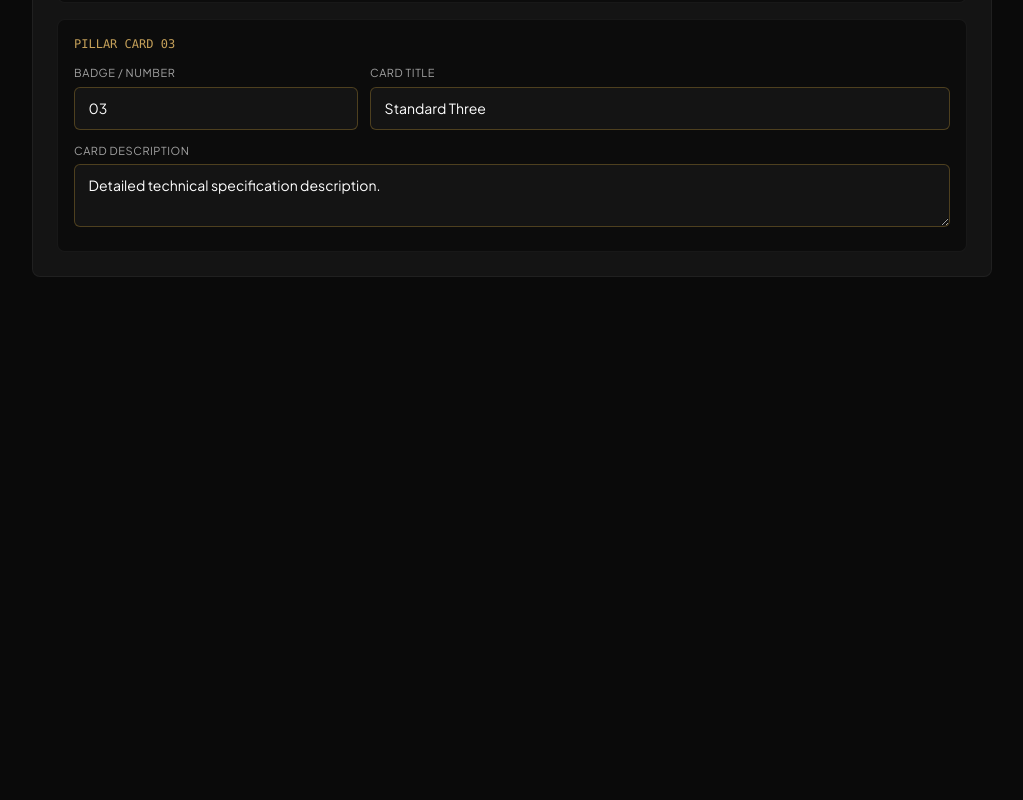
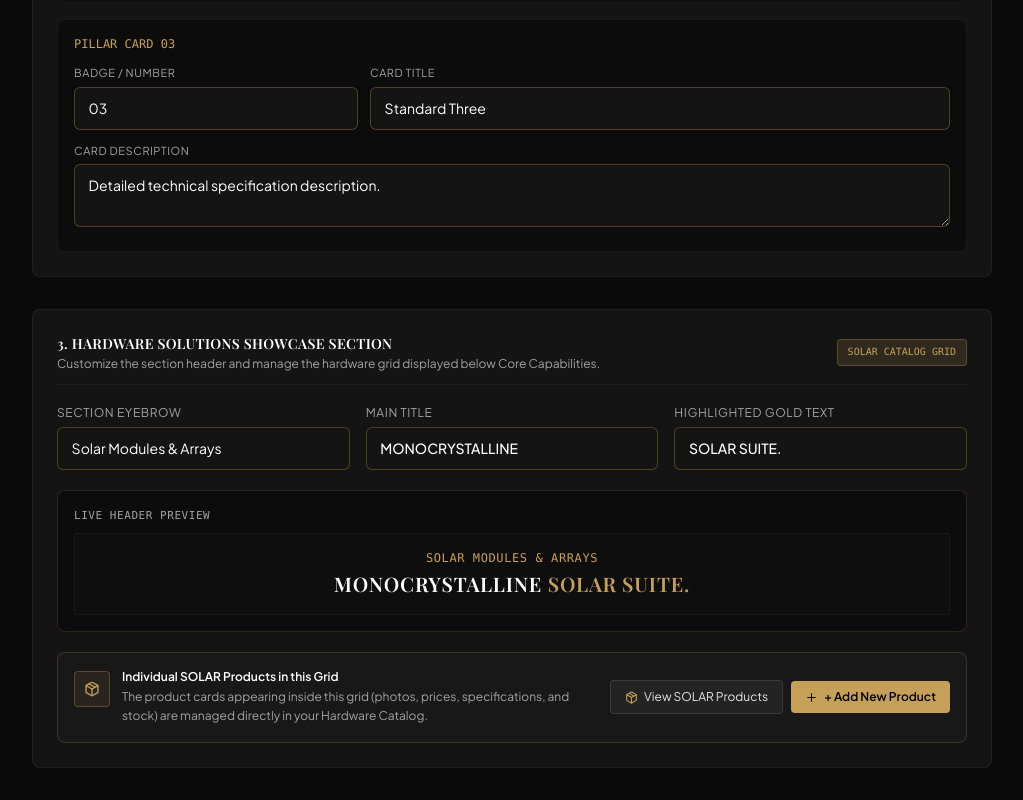
Before and after one commit to Satyacoder-31/shivansh-enterprises-, a Next.js app: page /admin/content/solar in a window 1280 px wide. Shown: the part 1721-2521 px from the top of the page, without its empty margins (256-1279 px from the left). Before the commit the page ends 2030 px from the top, so only its background shows below. Built offline with nearby package versions, Linux system fonts and the light colour scheme; no server answers; the database is empty; a web font is replaced by a local one.

Commit message:
feat(admin): make authentic cctv solutions showcase header editable and integrate product catalog link

```diff
--- a/app/admin/content/DomainPageManagerClient.tsx
+++ b/app/admin/content/DomainPageManagerClient.tsx
@@ -2,16 +2,18 @@
 
 import React, { useState } from "react";
 import { useRouter } from "next/navigation";
+import Link from "next/link";
 import type { PageSection } from "@/types/database";
 import { savePageSection } from "@/lib/actions/admin";
 import MediaUploadInput from "@/components/admin/MediaUploadInput";
-import { Save, Check, ExternalLink, ShieldCheck, Zap, Sun } from "lucide-react";
+import { Save, Check, ExternalLink, ShieldCheck, Zap, Sun, Package, Plus } from "lucide-react";
 
 interface DomainPageManagerClientProps {
   pageSlug: "cctv" | "led" | "solar";
   pageTitle: string;
   initialHeroBanner: PageSection | null;
   initialStandards: PageSection | null;
+  initialProductsHeader?: PageSection | null;
 }
 
 export default function DomainPageManagerClient({
@@ -19,6 +21,7 @@
   pageTitle,
   initialHeroBanner,
   initialStandards,
+  initialProductsHeader,
 }: DomainPageManagerClientProps) {
   const router = useRouter();
   const [saving, setSaving] = useState(false);
@@ -44,6 +47,27 @@
       { num: "02", title: "Standard Two", desc: "Detailed technical specification description." },
       { num: "03", title: "Standard Three", desc: "Detailed technical specification description." }
     ]
+  );
+
+  // Products Showcase Section State
+  const defaultProductsSubtitle =
+    pageSlug === "cctv" ? "Verified Hardware" :
+    pageSlug === "led" ? "Verified Fixtures" : "Solar Modules & Arrays";
+  const defaultProductsTitle =
+    pageSlug === "cctv" ? "AUTHENTIC CCTV" :
+    pageSlug === "led" ? "ARCHITECTURAL" : "MONOCRYSTALLINE";
+  const defaultProductsHighlight =
+    pageSlug === "cctv" ? "SOLUTIONS." :
+    pageSlug === "led" ? "LED SUITE." : "SOLAR SUITE.";
+
+  const [productsSubtitle, setProductsSubtitle] = useState(
+    initialProductsHeader?.subtitle || defaultProductsSubtitle
+  );
+  const [productsTitle, setProductsTitle] = useState(
+    initialProductsHeader?.title || defaultProductsTitle
+  );
+  const [productsHighlight, setProductsHighlight] = useState(
+    initialProductsHeader?.content?.highlighted_text || defaultProductsHighlight
   );
 
   const updatePillar = (index: number, field: "num" | "title" | "desc", val: string) => {
@@ -88,6 +112,20 @@
           pillars: pillars,
         },
         display_order: 2,
+        is_active: true,
+      });
+
+      // 3. Save Products Showcase Section Header
+      await savePageSection({
+        page_slug: pageSlug,
+        section_key: "products_header",
+        title: productsTitle,
+        subtitle: productsSubtitle,
+        description: "",
+        content: {
+          highlighted_text: productsHighlight,
+        },
+        display_order: 3,
         is_active: true,
       });
 
@@ -388,6 +426,114 @@
           ))}
         </div>
       </div>
+
+      {/* 3. Products Hardware Showcase Section ("Authentic Solutions") */}
+      <div className="bg-[#141414] border border-white/5 rounded-lg p-6 space-y-5">
+        <div className="border-b border-white/5 pb-3 flex flex-col sm:flex-row sm:items-center justify-between gap-3">
+          <div>
+            <h2 className="text-sm font-serif text-white tracking-wide uppercase">
+              3. Hardware Solutions Showcase Section
+            </h2>
+            <p className="text-xs text-neutral-400 mt-0.5">
+              Customize the section header and manage the hardware grid displayed below Core Capabilities.
+            </p>
+          </div>
+          <span className="px-2.5 py-1 rounded text-[10px] font-mono uppercase bg-[#c5a059]/15 text-[#c5a059] border border-[#c5a059]/30 self-start sm:self-auto">
+            {pageSlug.toUpperCase()} Catalog Grid
+          </span>
+        </div>
+
+        <div className="grid grid-cols-1 sm:grid-cols-3 gap-4">
+          <div>
+            <label className="block text-xs uppercase tracking-wider text-neutral-400 mb-1.5">
+              Section Eyebrow
+            </label>
+            <input
+              type="text"
+              value={productsSubtitle}
+              onChange={(e) => setProductsSubtitle(e.target.value)}
+              placeholder="e.g. Verified Hardware"
+              className="w-full bg-[#1c1c1c] border border-white/10 rounded px-3 py-2 text-xs text-white focus:border-[#c5a059] focus:outline-none"
+            />
+          </div>
+
+          <div>
+            <label className="block text-xs uppercase tracking-wider text-neutral-400 mb-1.5">
+              Main Title
+            </label>
+            <input
+              type="text"
+              value={productsTitle}
+              onChange={(e) => setProductsTitle(e.target.value)}
+              placeholder="e.g. AUTHENTIC CCTV"
+              className="w-full bg-[#1c1c1c] border border-white/10 rounded px-3 py-2 text-xs text-white focus:border-[#c5a059] focus:outline-none font-medium"
+            />
+          </div>
+
+          <div>
+            <label className="block text-xs uppercase tracking-wider text-neutral-400 mb-1.5">
+              Highlighted Gold Text
+            </label>
+            <input
+              type="text"
+              value={productsHighlight}
+              onChange={(e) => setProductsHighlight(e.target.value)}
+              placeholder="e.g. SOLUTIONS."
+              className="w-full bg-[#1c1c1c] border border-white/10 rounded px-3 py-2 text-xs text-[#c5a059] focus:border-[#c5a059] focus:outline-none font-medium"
+            />
+          </div>
+        </div>
+
+        {/* Live Preview of Header */}
+        <div className="p-4 bg-black/40 border border-[#c5a059]/15 rounded-lg">
+          <div className="text-[11px] uppercase tracking-wider text-neutral-400 font-mono mb-2">
+            Live Header Preview
+          </div>
+          <div className="text-center py-4 bg-[#0e0e0e] rounded border border-white/5">
+            <div className="text-xs uppercase tracking-wider font-mono text-[#c5a059] mb-1">
+              {productsSubtitle || "Verified Hardware"}
+            </div>
+            <h3 className="text-xl font-serif text-white">
+              {productsTitle || "AUTHENTIC CCTV"}{" "}
+              <span className="text-[#c5a059]">{productsHighlight || "SOLUTIONS."}</span>
+            </h3>
+          </div>
+        </div>
+
+        {/* Product Catalog Direct Manager Callout */}
+        <div className="p-4 bg-[#181818] border border-[#c5a059]/20 rounded-lg flex flex-col md:flex-row md:items-center justify-between gap-4">
+          <div className="flex items-start gap-3">
+            <div className="w-9 h-9 rounded bg-[#c5a059]/10 border border-[#c5a059]/30 flex items-center justify-center shrink-0 mt-0.5">
+              <Package className="w-4 h-4 text-[#c5a059]" />
+            </div>
+            <div>
+              <div className="text-xs font-semibold text-white">
+                Individual {pageSlug.toUpperCase()} Products in this Grid
+              </div>
+              <p className="text-xs text-neutral-400 mt-0.5 leading-relaxed">
+                The product cards appearing inside this grid (photos, prices, specifications, and stock) are managed directly in your Hardware Catalog.
+              </p>
+            </div>
+          </div>
+
+          <div className="flex items-center gap-2 shrink-0">
+            <Link
+              href={`/admin/products?category=${pageSlug}`}
+              className="px-3.5 py-2 bg-white/5 hover:bg-white/10 text-neutral-200 border border-white/10 rounded text-xs flex items-center gap-1.5 transition-colors"
+            >
+              <Package size={13} className="text-[#c5a059]" />
+              <span>View {pageSlug.toUpperCase()} Products</span>
+            </Link>
+            <Link
+              href="/admin/products/new"
+              className="px-3.5 py-2 bg-[#c5a059] hover:bg-[#b08d4b] text-black font-semibold rounded text-xs flex items-center gap-1.5 transition-colors"
+            >
+              <Plus size={13} />
+              <span>+ Add New Product</span>
+            </Link>
+          </div>
+        </div>
+      </div>
     </form>
   );
 }
--- a/app/admin/content/cctv/page.tsx
+++ b/app/admin/content/cctv/page.tsx
@@ -9,9 +9,10 @@
 export const dynamic = "force-dynamic";
 
 export default async function AdminCCTVContentPage() {
-  const [heroBanner, standards] = await Promise.all([
+  const [heroBanner, standards, productsHeader] = await Promise.all([
     getPageSection("cctv", "hero_banner"),
     getPageSection("cctv", "standards"),
+    getPageSection("cctv", "products_header"),
   ]);
 
   return (
@@ -20,6 +21,7 @@
       pageTitle="CCTV Surveillance Architecture"
       initialHeroBanner={heroBanner}
       initialStandards={standards}
+      initialProductsHeader={productsHeader}
     />
   );
 }
--- a/app/admin/content/led/page.tsx
+++ b/app/admin/content/led/page.tsx
@@ -9,9 +9,10 @@
 export const dynamic = "force-dynamic";
 
 export default async function AdminLEDContentPage() {
-  const [heroBanner, standards] = await Promise.all([
+  const [heroBanner, standards, productsHeader] = await Promise.all([
     getPageSection("led", "hero_banner"),
     getPageSection("led", "standards"),
+    getPageSection("led", "products_header"),
   ]);
 
   return (
@@ -20,6 +21,7 @@
       pageTitle="Architectural LED Lighting"
       initialHeroBanner={heroBanner}
       initialStandards={standards}
+      initialProductsHeader={productsHeader}
     />
   );
 }
--- a/app/admin/content/solar/page.tsx
+++ b/app/admin/content/solar/page.tsx
@@ -9,9 +9,10 @@
 export const dynamic = "force-dynamic";
 
 export default async function AdminSolarContentPage() {
-  const [heroBanner, standards] = await Promise.all([
+  const [heroBanner, standards, productsHeader] = await Promise.all([
     getPageSection("solar", "hero_banner"),
     getPageSection("solar", "standards"),
+    getPageSection("solar", "products_header"),
   ]);
 
   return (
@@ -20,6 +21,7 @@
       pageTitle="Rooftop Solar Clean Energy"
       initialHeroBanner={heroBanner}
       initialStandards={standards}
+      initialProductsHeader={productsHeader}
     />
   );
 }
--- a/app/cctv/page.tsx
+++ b/app/cctv/page.tsx
@@ -13,6 +13,7 @@
 
   const heroSec = sections.find((s) => s.section_key === "hero_banner");
   const standardsSec = sections.find((s) => s.section_key === "standards");
+  const productsSec = sections.find((s) => s.section_key === "products_header");
 
   // Hero Banner Values
   const heroEyebrow = heroSec?.subtitle || "Surveillance Architecture Division";
@@ -46,6 +47,11 @@
       desc: "Full-color nocturnal imagery eliminating headlight glare and shadows. AI human & vehicle classification reduces false alerts."
     }
   ];
+
+  // Products Showcase Header Values
+  const productsEyebrow = productsSec?.subtitle || "Verified Hardware";
+  const productsTitle = productsSec?.title || "AUTHENTIC CCTV";
+  const productsHighlight = productsSec?.content?.highlighted_text || "SOLUTIONS.";
 
   return (
     <div className="domain-page cctv-page">
@@ -122,9 +128,9 @@
       <section className="section-pad" id="cctv-hardware">
         <div className="container">
           <div className="section-header text-center mb-12">
-            <div className="eyebrow text-gold">Verified Hardware</div>
+            <div className="eyebrow text-gold">{productsEyebrow}</div>
             <h2 className="serif-heading section-title">
-              AUTHENTIC CCTV <span className="text-gold-gradient">SOLUTIONS.</span>
+              {productsTitle} <span className="text-gold-gradient">{productsHighlight}</span>
             </h2>
           </div>
 
--- a/app/led/page.tsx
+++ b/app/led/page.tsx
@@ -13,6 +13,7 @@
 
   const heroSec = sections.find((s) => s.section_key === "hero_banner");
   const standardsSec = sections.find((s) => s.section_key === "standards");
+  const productsSec = sections.find((s) => s.section_key === "products_header");
 
   // Hero Banner Values
   const heroEyebrow = heroSec?.subtitle || "Architectural Luminescence Division";
@@ -46,6 +47,11 @@
       desc: "100% spotless diffused linear ribbons for false ceilings, floating stairs, and wall-wash treatments with seamless dimming."
     }
   ];
+
+  // Products Showcase Header Values
+  const productsEyebrow = productsSec?.subtitle || "Verified Fixtures";
+  const productsTitle = productsSec?.title || "ARCHITECTURAL";
+  const productsHighlight = productsSec?.content?.highlighted_text || "LED SUITE.";
 
   return (
     <div className="domain-page led-page">
@@ -122,9 +128,9 @@
       <section className="section-pad" id="led-hardware">
         <div className="container">
           <div className="section-header text-center mb-12">
-            <div className="eyebrow text-gold">Verified Fixtures</div>
+            <div className="eyebrow text-gold">{productsEyebrow}</div>
             <h2 className="serif-heading section-title">
-              ARCHITECTURAL <span className="text-gold-gradient">LED SUITE.</span>
+              {productsTitle} <span className="text-gold-gradient">{productsHighlight}</span>
             </h2>
           </div>
 
--- a/app/solar/page.tsx
+++ b/app/solar/page.tsx
@@ -13,6 +13,7 @@
 
   const heroSec = sections.find((s) => s.section_key === "hero_banner");
   const standardsSec = sections.find((s) => s.section_key === "standards");
+  const productsSec = sections.find((s) => s.section_key === "products_header");
 
   // Hero Banner Values
   const heroEyebrow = heroSec?.subtitle || "Clean Energy Engineering Division";
@@ -46,6 +47,11 @@
       desc: "Zero paperwork hassle for the client. We manage full DISCOM approvals, bi-directional meter synchronization, and government direct subsidies."
     }
   ];
+
+  // Products Showcase Header Values
+  const productsEyebrow = productsSec?.subtitle || "Solar Modules & Arrays";
+  const productsTitle = productsSec?.title || "MONOCRYSTALLINE";
+  const productsHighlight = productsSec?.content?.highlighted_text || "SOLAR SUITE.";
 
   return (
     <div className="domain-page solar-page">
@@ -122,9 +128,9 @@
       <section className="section-pad" id="solar-hardware">
         <div className="container">
           <div className="section-header text-center mb-12">
-            <div className="eyebrow text-gold">Solar Modules & Arrays</div>
+            <div className="eyebrow text-gold">{productsEyebrow}</div>
             <h2 className="serif-heading section-title">
-              MONOCRYSTALLINE <span className="text-gold-gradient">SOLAR SUITE.</span>
+              {productsTitle} <span className="text-gold-gradient">{productsHighlight}</span>
             </h2>
           </div>
 
```
Also changed, not shown: app/admin/products/ProductsListClient.tsx (+11 -1 lines).
